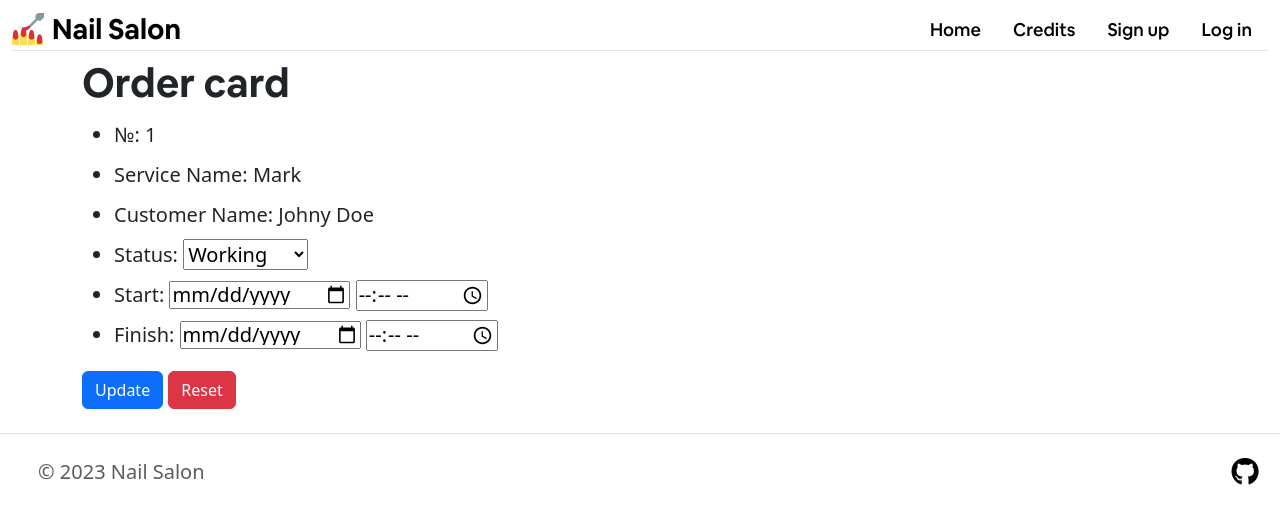
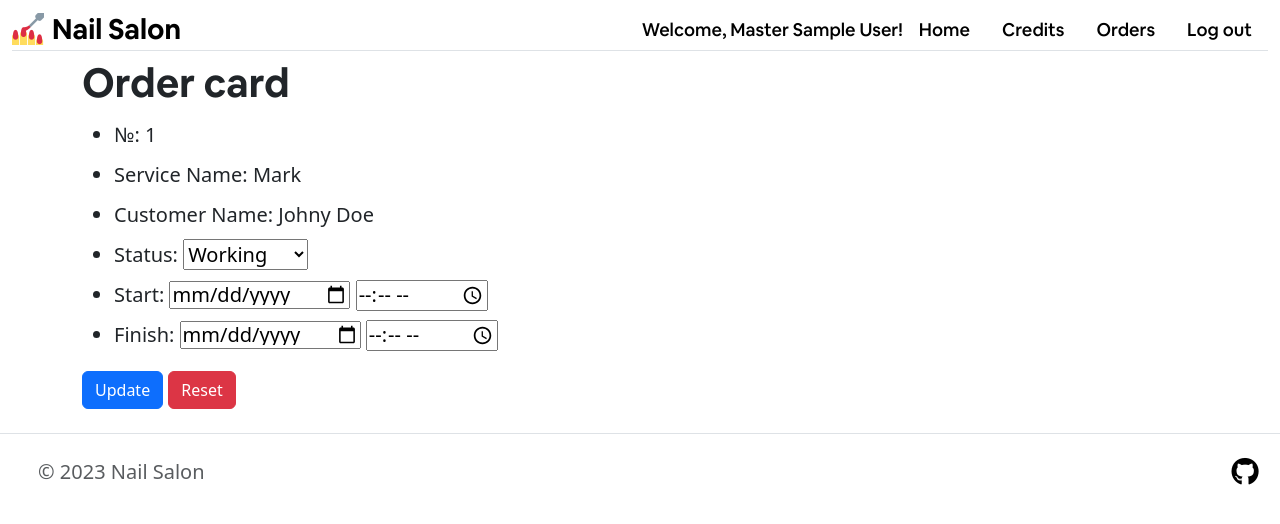
Before and after one commit to AlexNottaBen/Nail-Salon, a Flask app: page /master/orders/1 in a window 1280 px wide. Shown: the top 524 px of the page. Run offline with Flask 3, Linux system fonts and the light colour scheme; the visitor is signed in with stand-in values (Sample User, id 1); style sheets or scripts are compiled from the project's sources.

Commit message:
Implemented logout.

```diff
--- a/main.py
+++ b/main.py
@@ -7,7 +7,7 @@ from app import app, database
 from forms.LoginForm import LoginForm
 from forms.RegisterForm import RegisterForm
 from managers.UserManager import UserManager
-
+from flask_login import login_required, logout_user
 
 @app.route("/")
 def index() -> str:
@@ -43,13 +43,22 @@ def show_login_page() -> str:
 
 
 @app.route("/master/orders")
+@login_required
 def show_orders_page() -> str:
     return render_template("orders.html")
 
 
 @app.route("/master/orders/<int:id>", methods=["GET", "POST"])
+@login_required
 def show_order_card_page(id: int) -> str:
     return render_template("ordercard.html")
+
+
+@app.route('/logout')
+def logout_page():
+    logout_user()
+    flash('You have been logged out!', category='info')
+    return redirect("/")
 
 
 def main() -> None:
--- a/static/style/css/style.min.css
+++ b/static/style/css/style.min.css
@@ -1 +1 @@
-body{font-size:20px}a{color:#000}a:hover{color:#0000b3}a nav{height:75px}footer li:last-child{margin-right:5%}h1,h2,h3,h4,h5,h6{font-family:Circular,sans-serif;font-weight:700}p,a{font-family:Circular,sans-serif;font-weight:normal}.nav-link{color:#000;font-size:18px;font-family:Circular,sans-serif;font-weight:600;line-height:25px;white-space:nowrap;text-transform:inherit}section.welcome{position:relative}.welcome-block{background-color:#fff;width:600px;height:280px;position:absolute;top:130px;right:50px;border:solid 1px}.start-35{left:35%}.order-card li{line-height:2}.order-card li input{line-height:1}/*# sourceMappingURL=style.min.css.map */
+body{font-size:20px}a{color:#000}a:hover{color:#0000b3}a nav{height:75px}footer li:last-child{margin-right:5%}h1,h2,h3,h4,h5,h6{font-family:Circular,sans-serif;font-weight:700}p,a{font-family:Circular,sans-serif;font-weight:normal}.nav-link{color:#000;font-size:18px;font-family:Circular,sans-serif;font-weight:600;line-height:25px;white-space:nowrap;text-transform:inherit}.nav-user{color:#000;font-size:18px;font-family:Circular,sans-serif;font-weight:600;line-height:25px;white-space:nowrap;text-transform:inherit;margin-top:8px}.nav-superuser{color:#000;font-size:18px;font-family:Circular,sans-serif;font-weight:600;line-height:25px;white-space:nowrap;text-transform:inherit;margin-top:8px;color:#e69500}section.welcome{position:relative}.welcome-block{background-color:#fff;width:600px;height:280px;position:absolute;top:130px;right:50px;border:solid 1px}.start-35{left:35%}.order-card li{line-height:2}.order-card li input{line-height:1}/*# sourceMappingURL=style.min.css.map */
--- a/static/style/sass/style.sass
+++ b/static/style/sass/style.sass
@@ -1,4 +1,14 @@
 @charset "UTF-8"
+
+@mixin nav-user
+    color: black
+    font-size: 18px
+    font-family: Circular,sans-serif
+    font-weight: 600
+    line-height: 25px
+    white-space: nowrap
+    text-transform: inherit
+    margin-top: 8px
 
 body
     font-size: 20px
@@ -34,6 +44,13 @@ p, a
     white-space: nowrap
     text-transform: inherit
 
+.nav-user
+    @include nav-user
+
+.nav-superuser
+    @include nav-user
+    color: darken(orange, 5%)
+
 section.welcome
     position: relative
 
--- a/templates/base.html
+++ b/templates/base.html
@@ -25,12 +25,23 @@
                 <img src="{{ url_for('static', filename='images/Logotype.png') }}" alt="Logotype">
                 <b class="fs-3 mx-2">Nail Salon</b>
             </a>
-
             <ul class="nav nav-pills my-auto">
+                {% if current_user.is_authenticated %}
+                    {% if current_user.is_administrator %}
+                        <li class="nav-superuser">Welcome, Administrator {{ current_user.full_name }}!</li>
+                    {% else %}
+                        <li class="nav-user">Welcome, Master {{ current_user.full_name }}!</li>
+                    {% endif %}
+                {% endif %}
                 <li class="nav-item"><a href="/" class="nav-link">Home</a></li>
                 <li class="nav-item"><a href="/credits" class="nav-link">Credits</a></li>
-                <li class="nav-item"><a href="/signup" class="nav-link">Sign up</a></li>
-                <li class="nav-item"><a href="/login" class="nav-link">Log in</a></li>
+                {% if current_user.is_authenticated %}
+                    <li class="nav-item"><a href="/master/orders" class="nav-link">Orders</a></li>
+                    <li class="nav-item"><a href="/logout" class="nav-link">Log out</a></li>
+                {% else %}
+                    <li class="nav-item"><a href="/signup" class="nav-link">Sign up</a></li>
+                    <li class="nav-item"><a href="/login" class="nav-link">Log in</a></li>
+                {% endif %}
             </ul>
         </nav>
     </header>
```
Also changed, not shown: static/style/css/style.css (+23 -0 lines), 2 other files.
